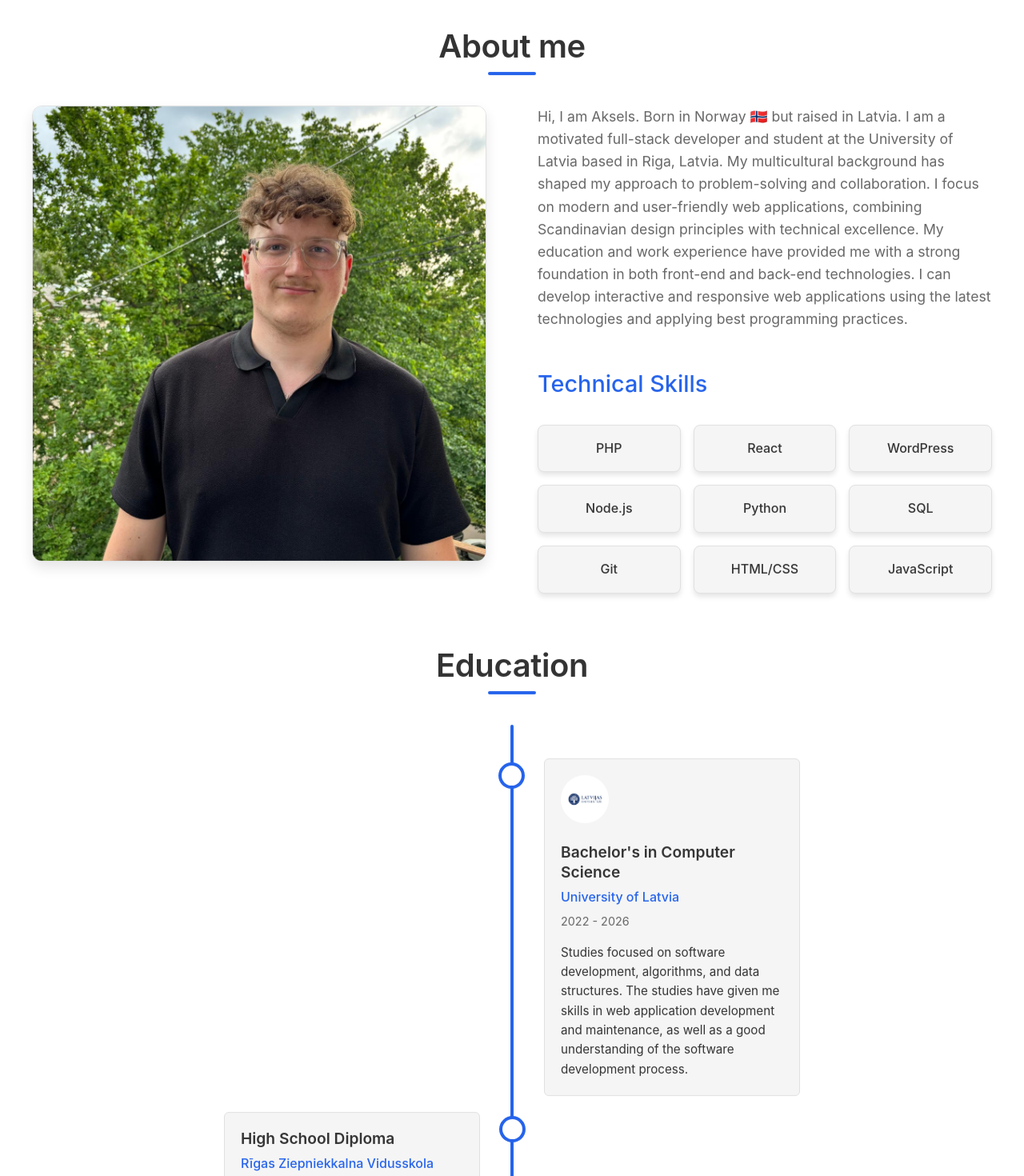
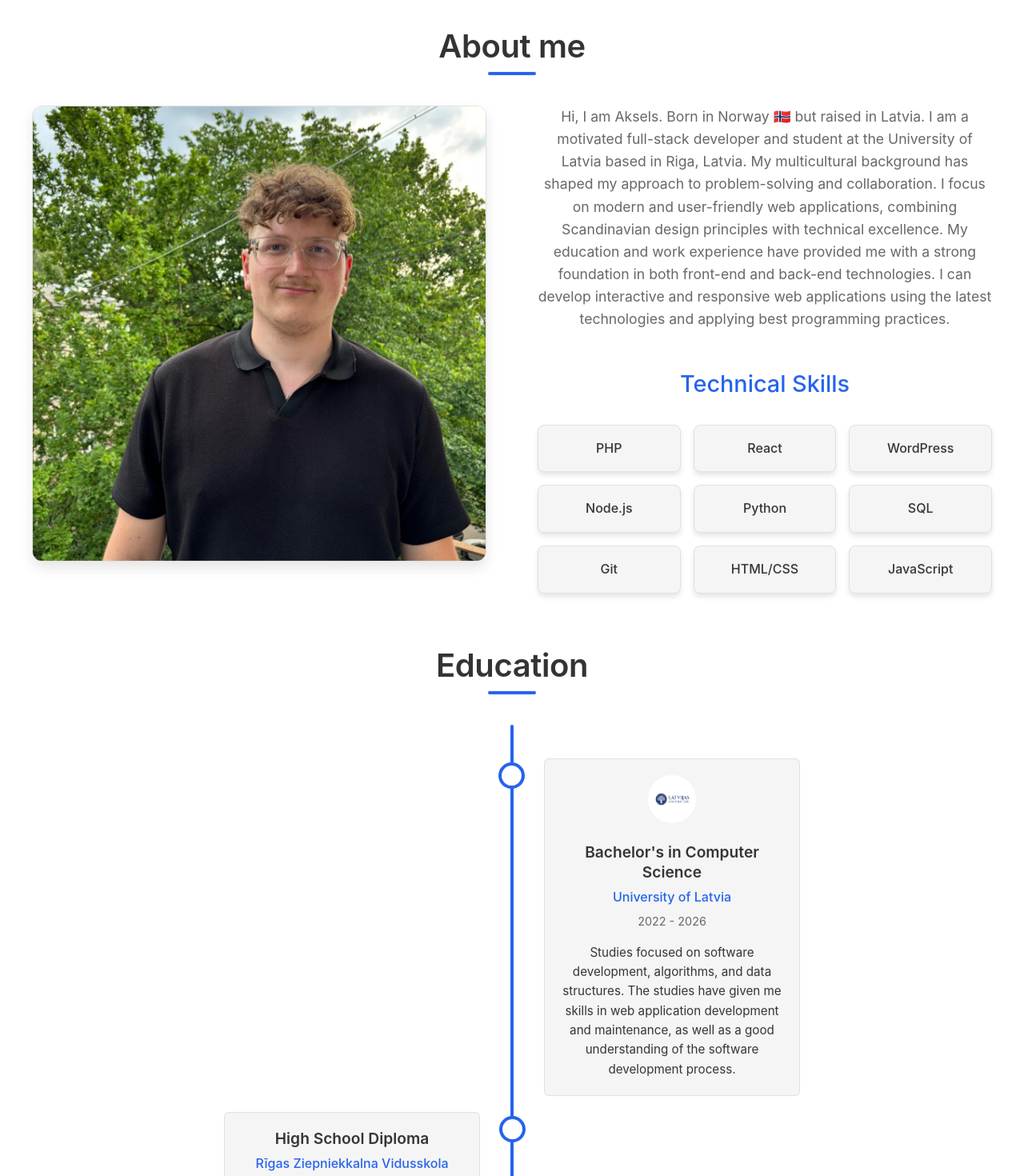
Before and after one commit to Aksels-afk/aboutme, a React (Create React App) app: page / in a window 1280 px wide. Shown: the part 800-2270 px from the top of the page at 80% size. Built offline with nearby package versions, Linux system fonts and the light colour scheme.

Commit message:
Website v1.8

```diff
--- a/src/components/Contact.jsx
+++ b/src/components/Contact.jsx
@@ -36,17 +36,20 @@ const IconWrapper = styled.div`
 
 const ContactInfo = styled.div`
   flex: 1;
+  text-align: center;
 `;
 
 const ContactLabel = styled(Text)`
   font-size: 0.9rem;
   margin-bottom: 0.5rem;
+  text-align: center;
 `;
 
 const ContactValue = styled.div`
   font-size: 1.1rem;
   font-weight: 500;
   color: ${props => props.theme.text};
+  text-align: center;
 `;
 
 const Contact = () => {
--- a/src/components/Hobbies.jsx
+++ b/src/components/Hobbies.jsx
@@ -7,6 +7,7 @@ const HobbyCard = styled(Card)`
   display: flex;
   flex-direction: column;
   gap: 0.75rem;
+  text-align: center;
 `;
 
 const WebsiteCard = styled(HobbyCard)`
@@ -17,7 +18,9 @@ const WebsiteCard = styled(HobbyCard)`
 const HobbyTitle = styled(Heading)`
   display: flex;
   align-items: center;
+  justify-content: center;
   gap: 0.5rem;
+  text-align: center;
 
   &::before {
     content: '•';
--- a/src/styles/shared.js
+++ b/src/styles/shared.js
@@ -63,6 +63,7 @@ export const Text = styled.p`
   line-height: 1.6;
   font-size: ${props => props.size || '1rem'};
   margin-bottom: ${props => props.marginBottom || '1rem'};
+  text-align: center;
 `;
 
 // Common heading styles
@@ -71,6 +72,7 @@ export const Heading = styled.h3`
   font-size: ${props => props.size || '1.4rem'};
   margin-bottom: ${props => props.marginBottom || '0.5rem'};
   font-weight: 500;
+  text-align: center;
 `;
 
 // Common grid styles
--- a/src/styles/timeline.js
+++ b/src/styles/timeline.js
@@ -64,6 +64,7 @@ export const TimelineContent = styled.div`
   border-radius: 6px;
   border: 1px solid ${props => props.theme.border};
   transition: all 0.3s ease;
+  text-align: center;
 
   &:hover {
     transform: translateY(-5px);
@@ -80,7 +81,7 @@ export const CompanyIcon = styled.div`
   display: flex;
   align-items: center;
   justify-content: center;
-  margin-bottom: 1.5rem;
+  margin: 0 auto 1.5rem;
   transition: all 0.3s ease;
   overflow: hidden;
 
@@ -95,6 +96,7 @@ export const TimelineTitle = styled.h3`
   color: ${props => props.theme.text};
   font-size: 1.2rem;
   font-weight: 600;
+  text-align: center;
 `;
 
 export const TimelineSubtitle = styled.h4`
@@ -102,12 +104,14 @@ export const TimelineSubtitle = styled.h4`
   color: ${props => props.theme.primary};
   font-size: 1rem;
   font-weight: 500;
+  text-align: center;
 `;
 
 export const TimelineDate = styled.div`
   color: ${props => props.theme.secondary};
   font-size: 0.9rem;
   margin-bottom: 1rem;
+  text-align: center;
 `;
 
 export const TimelineDescription = styled.p`
@@ -115,4 +119,5 @@ export const TimelineDescription = styled.p`
   color: ${props => props.theme.text};
   font-size: 0.95rem;
   line-height: 1.6;
+  text-align: center;
 `;
```
